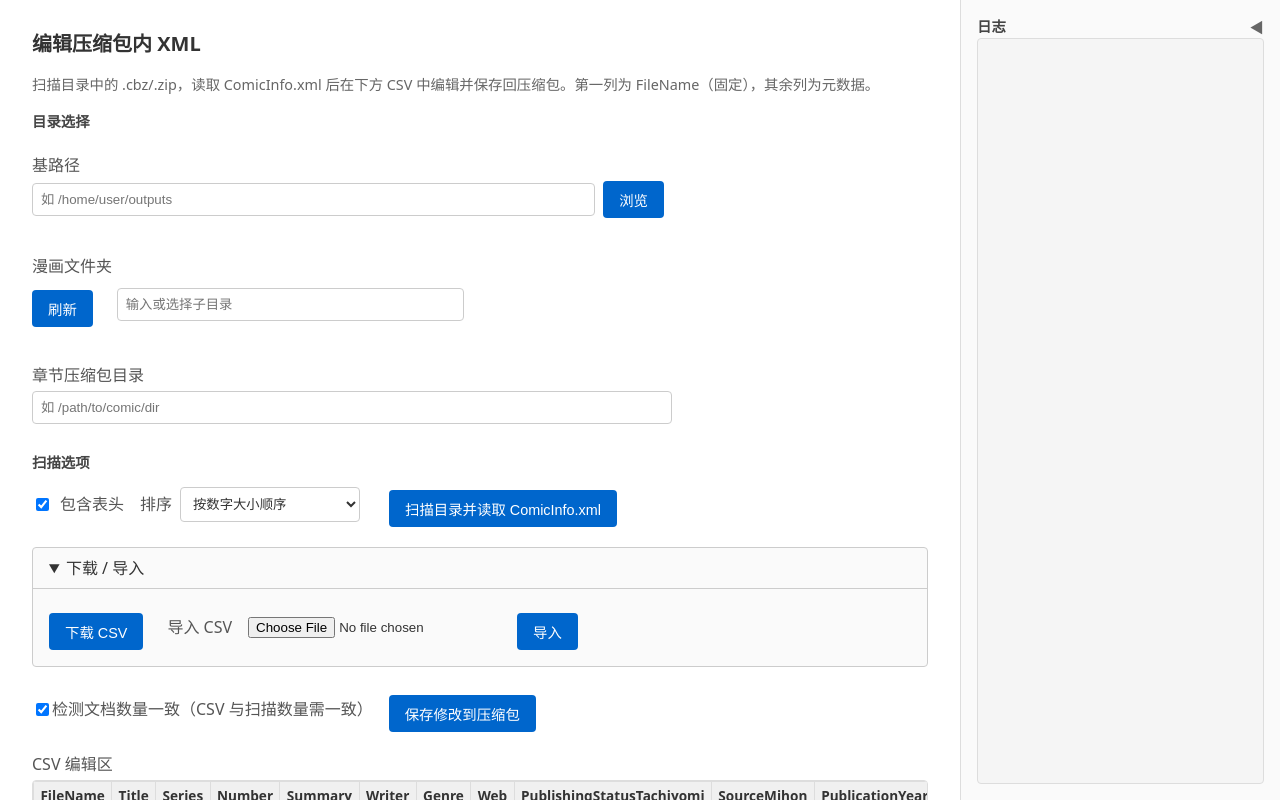
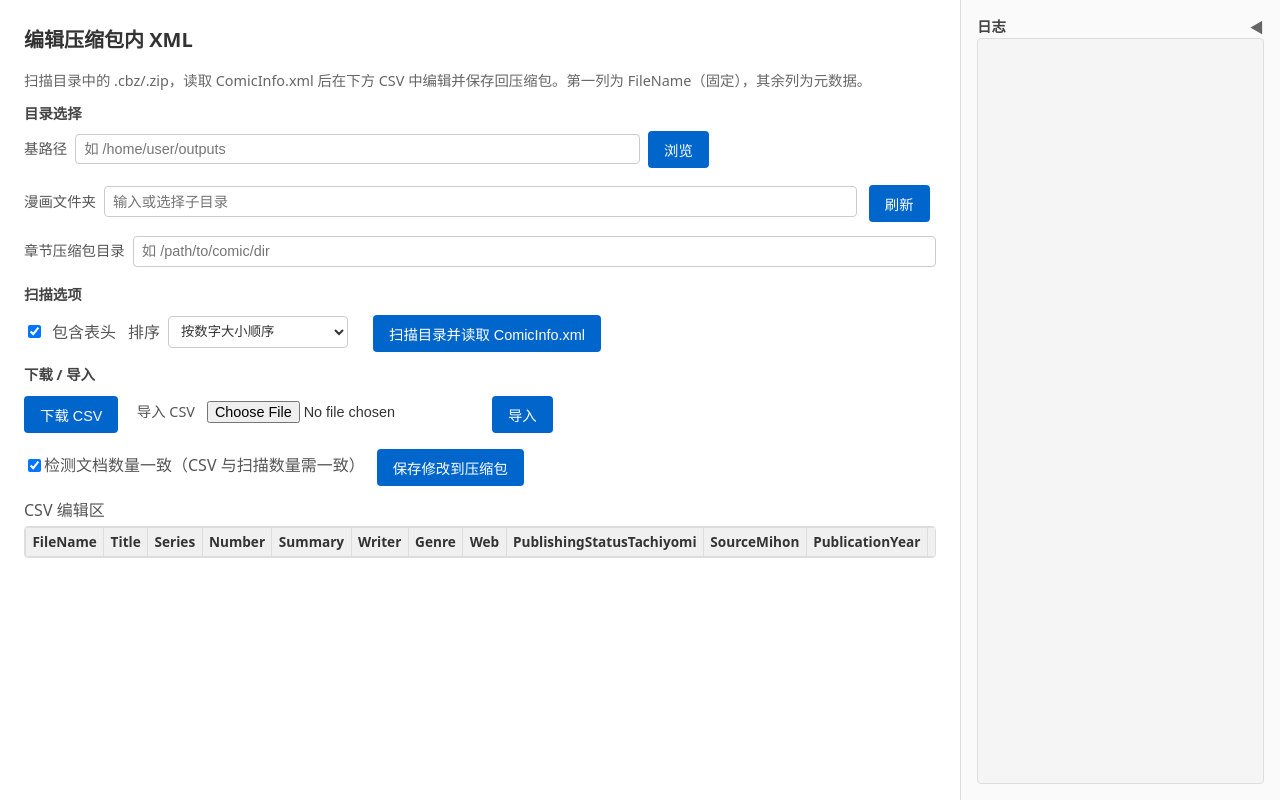
Before and after one commit to syaofox/mangatag, a FastAPI app: page / in a window 1280 px wide. Run offline with FastAPI, Linux system fonts and the light colour scheme; lists and menus that the app fills with data are empty; some libraries are stand-ins or nearby versions.

Commit message:
更新style.css和edit_xml.html，优化布局和样式，提升用户交互体验，添加目录选择输入框。

```diff
--- a/static/css/style.css
+++ b/static/css/style.css
@@ -1,7 +1,7 @@
 * { box-sizing: border-box; }
 html, body { height: 100%; margin: 0; }
 body { font-family: system-ui, sans-serif; background: #fff; color: #333; display: flex; min-height: 100vh; line-height: 1.5; }
-.main-content { flex: 1; min-width: 0; overflow-y: auto; padding: 1rem 2rem; max-width: 100%; }
+.main-content { flex: 1; min-width: 0; overflow-y: auto; padding: 0.75rem 1.5rem; max-width: 100%; }
 .log-panel { width: var(--log-panel-width, 320px); min-width: 40px; max-width: 80vw; flex-shrink: 0; height: 100vh; display: flex; flex-direction: column; border-left: 1px solid #ddd; background: #fafafa; position: relative; transition: width 0.2s ease; }
 .log-panel.collapsed { width: 40px !important; min-width: 40px; }
 .log-panel.collapsed .log-panel-header .section-title,
@@ -19,11 +19,12 @@ body { font-family: system-ui, sans-serif; background: #fff; color: #333; displa
 .log-panel-toggle:hover { color: #0066cc; background: rgba(0,102,204,0.1); }
 .log-panel-body { flex: 1; min-height: 0; display: flex; flex-direction: column; overflow: hidden; }
 .log-panel #unified-log { flex: 1; overflow-y: auto; min-height: 0; margin: 0 1rem 1rem; }
-h1 { font-size: 1.25rem; margin-bottom: 0.5rem; }
-.subtitle { color: #666; font-size: 0.9rem; margin-bottom: 1rem; }
-label { display: block; margin-top: 0.75rem; margin-bottom: 0.25rem; color: #555; }
-input[type="text"], select, textarea { width: 100%; max-width: min(640px, 100%); padding: 0.5rem; background: #fff; border: 1px solid #ccc; border-radius: 4px; color: #333; box-sizing: border-box; }
-textarea { min-height: 120px; font-family: ui-monospace, monospace; font-size: 0.875rem; }
+h1 { font-size: 1.25rem; margin-bottom: 0.35rem; }
+.subtitle { color: #666; font-size: 0.9rem; margin-bottom: 0.6rem; }
+label { display: block; margin-top: 0.4rem; margin-bottom: 0.15rem; color: #555; }
+input[type="text"], select, textarea { width: 100%; max-width: min(640px, 100%); background: #fff; border: 1px solid #ccc; border-radius: 4px; color: #333; box-sizing: border-box; }
+input[type="text"], select { padding: 0.4rem 0.5rem; }
+textarea { padding: 0.5rem; min-height: 120px; font-family: ui-monospace, monospace; font-size: 0.875rem; }
 #csv-area textarea { min-height: 280px; max-width: none; width: 100%; white-space: pre; overflow-x: auto; }
 .csv-table-container { overflow: auto; border: 1px solid #ddd; border-radius: 4px; margin-top: 0.25rem; }
 .csv-table { border-collapse: collapse; font-size: 0.85rem; width: max-content; min-width: 100%; table-layout: auto; }
@@ -48,15 +49,15 @@ textarea { min-height: 120px; font-family: ui-monospace, monospace; font-size: 0
 .csv-table td.csv-row-handle:active { cursor: grabbing; }
 .csv-table tr.csv-row-dragging { opacity: 0.6; }
 .csv-table tr.csv-row-drop-target { background: #e8f4ff; }
-button, .btn { display: inline-block; padding: 0.5rem 1rem; background: #0066cc; color: #fff; border: none; border-radius: 4px; cursor: pointer; font-size: 0.9rem; margin-right: 0.5rem; margin-top: 0.5rem; }
+button, .btn { display: inline-block; padding: 0.5rem 1rem; background: #0066cc; color: #fff; border: none; border-radius: 4px; cursor: pointer; font-size: 0.9rem; margin-right: 0.4rem; margin-top: 0.25rem; }
 button:hover, .btn:hover { background: #0052a3; }
 button:disabled { opacity: 0.6; cursor: not-allowed; }
 .row { display: flex; gap: 1rem; flex-wrap: wrap; align-items: flex-end; }
 .col { flex: 1; min-width: 200px; }
 .log { white-space: pre-wrap; font-family: ui-monospace, monospace; font-size: 0.8rem; background: #f5f5f5; padding: 0.75rem; border-radius: 4px; min-height: 80px; border: 1px solid #ddd; }
 .accordion { border: 1px solid #ccc; border-radius: 4px; background: #fafafa; }
-.accordion summary { padding: 0.5rem 1rem; cursor: pointer; }
-.accordion .body { padding: 1rem; border-top: 1px solid #ccc; }
+.accordion summary { padding: 0.4rem 0.75rem; cursor: pointer; }
+.accordion .body { padding: 0.6rem 0.75rem; border-top: 1px solid #ccc; }
 .batch-cols-label { display: inline-block; margin-right: 0.5rem; vertical-align: top; color: #555; }
 .batch-cols-checkboxes { display: flex; flex-wrap: wrap; gap: 0.5rem 1.5rem; align-items: center; }
 .batch-cols-option { display: inline-flex; align-items: center; gap: 0.25rem; cursor: pointer; white-space: nowrap; }
@@ -70,27 +71,47 @@ a.btn, a#export-btn { color: #fff; text-decoration: none; }
 .path-with-browse input { flex: 1; min-width: 0; }
 .path-with-browse .btn { flex-shrink: 0; margin-top: 0; }
 /* 布局体系 */
-.section { margin-bottom: 1.25rem; }
-.section-title { font-size: 0.9rem; font-weight: 600; color: #444; margin-bottom: 0.5rem; }
-.form-row { display: flex; gap: 1rem; flex-wrap: wrap; align-items: center; }
+.section { margin-bottom: 0.75rem; }
+.section-title { font-size: 0.9rem; font-weight: 600; color: #444; margin-bottom: 0.35rem; }
+.form-row { display: flex; gap: 0.5rem 0.75rem; flex-wrap: wrap; align-items: center; }
 .form-row .control-group { display: flex; align-items: center; gap: 0.5rem; }
 .form-row .control-group label { margin: 0; display: inline-flex; align-items: center; gap: 0.25rem; }
-.control-group { margin-bottom: 0.5rem; }
-.control-group label { margin-bottom: 0.25rem; }
+.control-group { margin-bottom: 0.35rem; }
+.control-group label { margin-bottom: 0.15rem; }
 
 /* 目录选择：网格排布，宽度自适应 */
-.dir-form-grid { display: grid; grid-template-columns: repeat(auto-fit, minmax(min(280px, 100%), 1fr)); gap: 1rem 2rem; }
-.dir-path-group { grid-column: 1 / -1; }
+.dir-section .dir-form-grid { font-size: 0.9rem; }
+.dir-section .dir-form-grid label,
+.dir-section .dir-form-grid input,
+.dir-section .dir-form-grid select,
+.dir-section .dir-form-grid button,
+.dir-section .dir-form-grid .btn { font-size: inherit; }
+.dir-form-grid { display: grid; grid-template-columns: repeat(auto-fit, minmax(min(280px, 100%), 1fr)); gap: 0.5rem 1rem; }
+.dir-path-group,
+.dir-select-group,
+.dir-edit-group { grid-column: 1 / -1; display: flex; align-items: center; gap: 0.5rem; }
+.dir-path-group > label,
+.dir-select-group > label,
+.dir-edit-group > label { flex-shrink: 0; margin: 0; white-space: nowrap; }
+.dir-path-group .path-with-browse { flex: 1; min-width: 0; }
+.dir-select-group .dir-list-row { flex: 1; min-width: 0; }
 .dir-list-row { flex: 1; min-width: 0; }
 .dir-list-row .dir-list-input { flex: 1; min-width: 12rem; max-width: 100%; }
-.dir-edit-group { grid-column: 1 / -1; }
-.dir-edit-group input { max-width: min(640px, 100%); }
+.dir-edit-group input { flex: 1; min-width: 0; max-width: none; }
 
 /* 扫描选项：横向排布，自适应 */
-.scan-options-row { flex-wrap: wrap; gap: 1rem; }
+.scan-options-row { flex-wrap: wrap; gap: 0.5rem 0.75rem; }
 .scan-option-item { display: inline-flex; align-items: center; gap: 0.5rem; margin: 0; }
 .scan-option-item label { margin: 0; }
 .sort-select { max-width: min(180px, 100%); }
+
+/* 下载/导入：与目录选择一致的字号与样式 */
+.import-export-section { font-size: 0.9rem; }
+.import-export-section .section-title,
+.import-export-section label,
+.import-export-section button,
+.import-export-section .btn,
+.import-export-section input { font-size: inherit; }
 
 /* 批量编辑输入框：弹性宽度 */
 .batch-input { max-width: min(200px, 100%); flex: 1; min-width: 6rem; }
@@ -100,7 +121,7 @@ a.btn, a#export-btn { color: #fff; text-decoration: none; }
 .batch-group { margin-bottom: 1rem; padding-bottom: 1rem; border-bottom: 1px solid #e8e8e8; }
 .batch-group:last-child { margin-bottom: 0; padding-bottom: 0; border-bottom: none; }
 .batch-group-title { font-size: 0.85rem; color: #555; margin-bottom: 0.5rem; }
-.save-section { display: flex; flex-wrap: wrap; align-items: center; gap: 1rem; }
+.save-section { display: flex; flex-wrap: wrap; align-items: center; gap: 0.5rem 0.75rem; }
 .btn-primary { background: #0066cc; font-weight: 500; }
 .btn-primary:hover { background: #0052a3; }
 #browse-modal { display: none; position: fixed; inset: 0; background: rgba(0,0,0,0.4); z-index: 1000; align-items: center; justify-content: center; }
@@ -134,8 +155,8 @@ a.btn, a#export-btn { color: #fff; text-decoration: none; }
 
 /* 窄屏自适应 */
 @media (max-width: 768px) {
-  .main-content { padding: 1rem; }
-  .dir-form-grid { grid-template-columns: 1fr; gap: 1rem; }
+  .main-content { padding: 0.75rem 1rem; }
+  .dir-form-grid { grid-template-columns: 1fr; gap: 0.5rem; }
   .dir-list-row { flex-direction: column; align-items: stretch; }
   .dir-list-row .dir-list-input { min-width: 0; }
   .scan-options-row { flex-direction: column; align-items: flex-start; }
--- a/templates/edit_xml.html
+++ b/templates/edit_xml.html
@@ -26,6 +26,8 @@
       <div class="control-group dir-select-group">
         <label for="dir_list">漫画文件夹</label>
         <div class="form-row dir-list-row">
+          <input type="text" id="dir_list" name="dir_list" list="dir_list_datalist"
+                 placeholder="输入或选择子目录" class="dir-list-input" />
           <button type="button" id="refresh-dirs"
             hx-get="/api/dirs"
             hx-include="#base_path"
@@ -33,8 +35,6 @@
             hx-swap="innerHTML"
             hx-trigger="click">刷新</button>
           <span class="htmx-indicator">加载中…</span>
-          <input type="text" id="dir_list" name="dir_list" list="dir_list_datalist"
-                 placeholder="输入或选择子目录" class="dir-list-input" />
           <datalist id="dir_list_datalist">
             <option value="">-- 选择 --</option>
           </datalist>
@@ -66,10 +66,8 @@
     </div>
   </section>
 
-  <section class="section">
-    <details class="accordion" open>
-      <summary>下载 / 导入</summary>
-      <div class="body">
+  <section class="section import-export-section">
+    <h2 class="section-title">下载 / 导入</h2>
     <div class="form-row">
       <form id="export-form" method="POST" action="/export" target="_blank" style="display: inline-flex; align-items: center;">
         <input type="hidden" name="csv_text" id="export_csv_hidden" value="" />
@@ -84,8 +82,6 @@
         <button type="submit" id="import-btn">导入</button>
       </form>
     </div>
-      </div>
-    </details>
   </section>
 
   <section class="section save-section">
```
Lines whose indentation alone changed are shown as unchanged.
